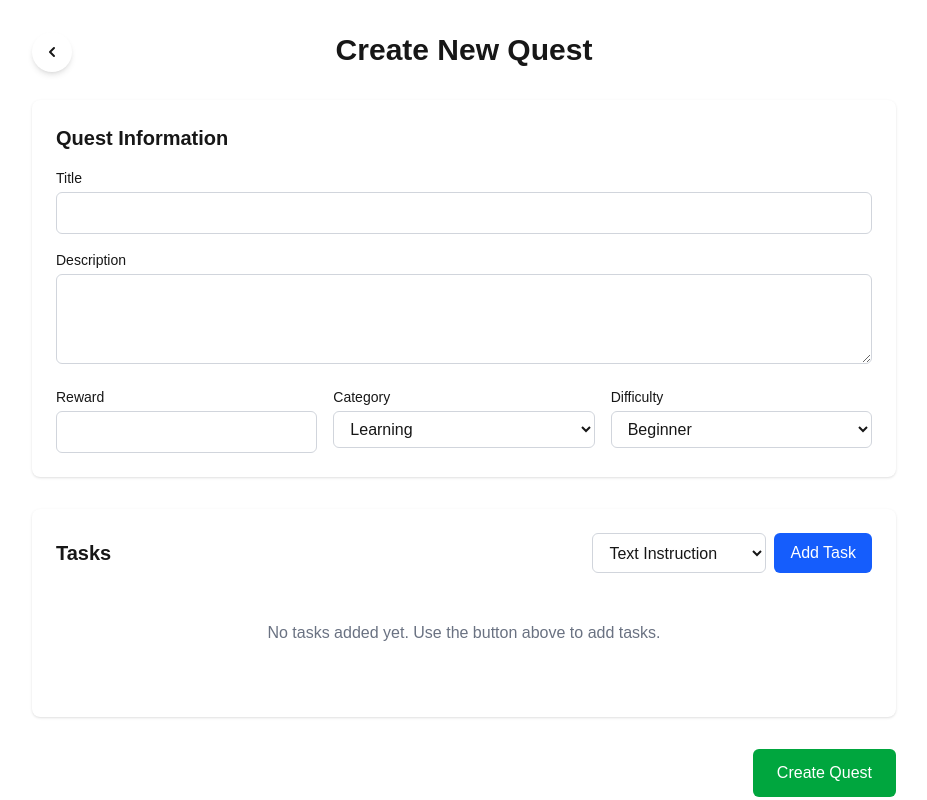
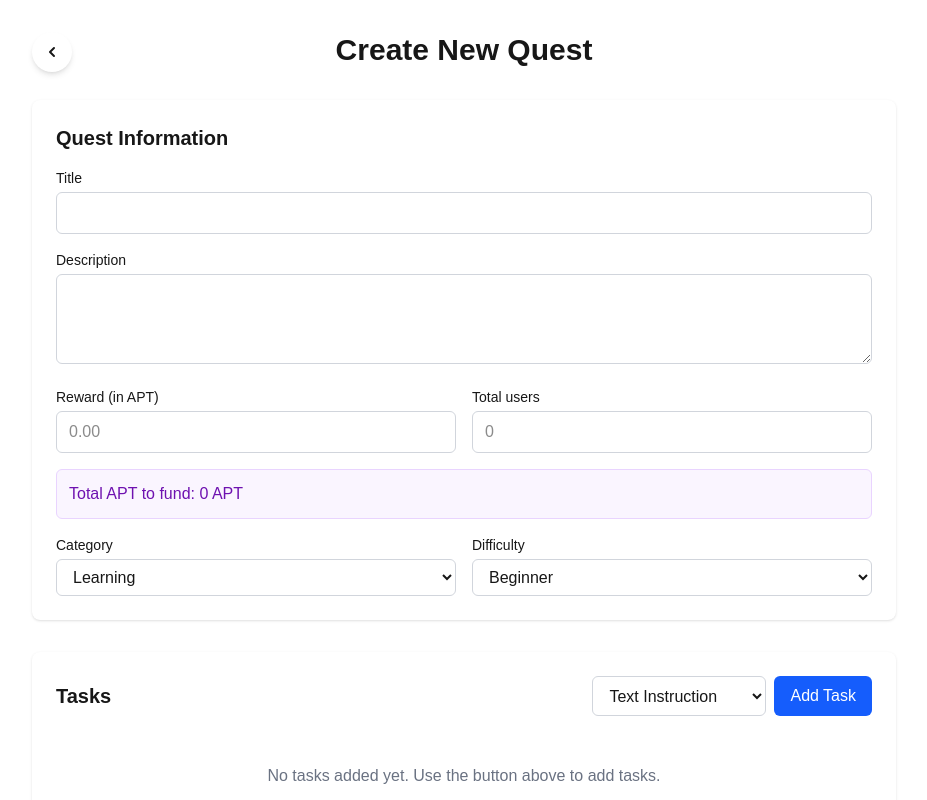
Before and after one commit to igar1991/quest-generator, a Next.js app: page /create in a window 1280 px wide. Shown: the top 800 px of the page, without its empty margins (176-1103 px from the left). Built offline with nearby package versions, Linux system fonts and the light colour scheme.

Commit message:
feat: add total users field to quest form and validation, update reward handling

```diff
--- a/src/app/create/page.tsx
+++ b/src/app/create/page.tsx
@@ -26,6 +26,7 @@ interface QuestData {
   title: string;
   description: string;
   reward: string;
+  totalUsers: string;
   category: string;
   difficulty: string;
   tasks: Task[];
@@ -41,6 +42,7 @@ export default function CreateQuestPage() {
     title: "",
     description: "",
     reward: "",
+    totalUsers: "",
     category: "learning",
     difficulty: "beginner",
     tasks: [],
@@ -211,10 +213,11 @@ export default function CreateQuestPage() {
   const handleSubmit = (e: React.FormEvent) => {
     e.preventDefault();
 
-    // Convert reward to string if it's not already
+    // Convert values to string if they're not already
     const formattedQuestData = {
       ...questData,
       reward: questData.reward.toString(),
+      totalUsers: questData.totalUsers.toString(),
     };
 
     // Validate the quest data
@@ -234,6 +237,18 @@ export default function CreateQuestPage() {
     console.log("Valid quest data:", jsonData);
     setSuccessMessage("Quest data is valid and has been logged to the console");
     setErrorMessage("");
+  };
+
+  // Calculate total APT
+  const calculateTotalAPT = () => {
+    if (!questData.reward || !questData.totalUsers) return 0;
+
+    const rewardValue = parseFloat(questData.reward);
+    const totalUsersValue = parseInt(questData.totalUsers);
+
+    if (isNaN(rewardValue) || isNaN(totalUsersValue)) return 0;
+
+    return (rewardValue * totalUsersValue).toFixed(2);
   };
 
   return (
@@ -342,25 +357,58 @@ export default function CreateQuestPage() {
             />
           </div>
 
-          <div className="grid grid-cols-1 md:grid-cols-3 gap-4">
+          <div className="grid grid-cols-1 md:grid-cols-2 gap-4">
             <div>
               <label
                 htmlFor="reward"
                 className="block text-sm font-medium mb-1"
               >
-                Reward
+                Reward (in APT)
               </label>
               <input
-                type="text"
+                type="number"
                 id="reward"
                 name="reward"
                 value={questData.reward}
                 onChange={handleQuestDataChange}
                 className="w-full px-3 py-2 border border-gray-300 rounded-md"
                 required
+                step="0.01"
+                min="0"
+                placeholder="0.00"
               />
             </div>
 
+            <div>
+              <label
+                htmlFor="totalUsers"
+                className="block text-sm font-medium mb-1"
+              >
+                Total users
+              </label>
+              <input
+                type="number"
+                id="totalUsers"
+                name="totalUsers"
+                value={questData.totalUsers}
+                onChange={handleQuestDataChange}
+                className="w-full px-3 py-2 border border-gray-300 rounded-md"
+                required
+                step="1"
+                min="1"
+                placeholder="0"
+              />
+            </div>
+          </div>
+
+          {/* Total APT calculation - always visible */}
+          <div className="mt-4 p-3 bg-purple-50 rounded-md border border-purple-200">
+            <p className="text-purple-800 font-medium">
+              Total APT to fund: {calculateTotalAPT()} APT
+            </p>
+          </div>
+
+          <div className="grid grid-cols-1 md:grid-cols-2 gap-4">
             <div>
               <label
                 htmlFor="category"
--- a/src/utils/validateQuest.ts
+++ b/src/utils/validateQuest.ts
@@ -28,6 +28,7 @@ export interface QuestData {
   title: string;
   description: string;
   reward: string;
+  totalUsers: string;
   category: string;
   difficulty: string;
   tasks: Task[];
@@ -78,7 +79,19 @@ export function validateQuest(questJson: string | object): ValidationResult {
   }
 
   if (!quest.reward) {
-    return { isValid: false, error: "Reward is required", field: "reward" };
+    return {
+      isValid: false,
+      error: "Reward (in APT) is required",
+      field: "reward",
+    };
+  }
+
+  if (!quest.totalUsers) {
+    return {
+      isValid: false,
+      error: "Total users is required",
+      field: "totalUsers",
+    };
   }
 
   // Validate title length
@@ -103,8 +116,38 @@ export function validateQuest(questJson: string | object): ValidationResult {
   if (isNaN(Number(quest.reward))) {
     return {
       isValid: false,
-      error: "Reward must be a number",
+      error: "Reward (in APT) must be a number",
       field: "reward",
+    };
+  }
+
+  // Validate reward is positive
+  if (parseFloat(quest.reward) <= 0) {
+    return {
+      isValid: false,
+      error: "Reward (in APT) must be greater than zero",
+      field: "reward",
+    };
+  }
+
+  // Validate totalUsers format (numeric string)
+  if (isNaN(Number(quest.totalUsers))) {
+    return {
+      isValid: false,
+      error: "Total users must be a number",
+      field: "totalUsers",
+    };
+  }
+
+  // Validate totalUsers is a positive integer
+  if (
+    parseInt(quest.totalUsers) <= 0 ||
+    parseInt(quest.totalUsers) !== parseFloat(quest.totalUsers)
+  ) {
+    return {
+      isValid: false,
+      error: "Total users must be a positive integer",
+      field: "totalUsers",
     };
   }
 
```
Also changed, not shown: 2 other files (tests, documents, lock files or other folders).
